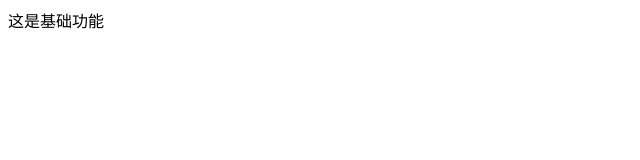
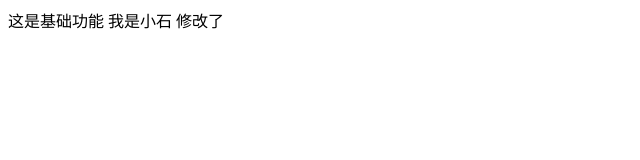
Before and after one commit to sherrypp520/myfirst, a plain HTML site: page index.html in a window 1280 px wide. Shown: the whole page, without its empty margins (0-640 px from the left). Drawn offline with Linux system fonts and the light colour scheme.

Commit message:
我是小石我修改了

```diff
--- a/index.html
+++ b/index.html
@@ -8,5 +8,6 @@
 </head>
 <body>
     这是基础功能
+    我是小石 修改了
 </body>
 </html>
```
